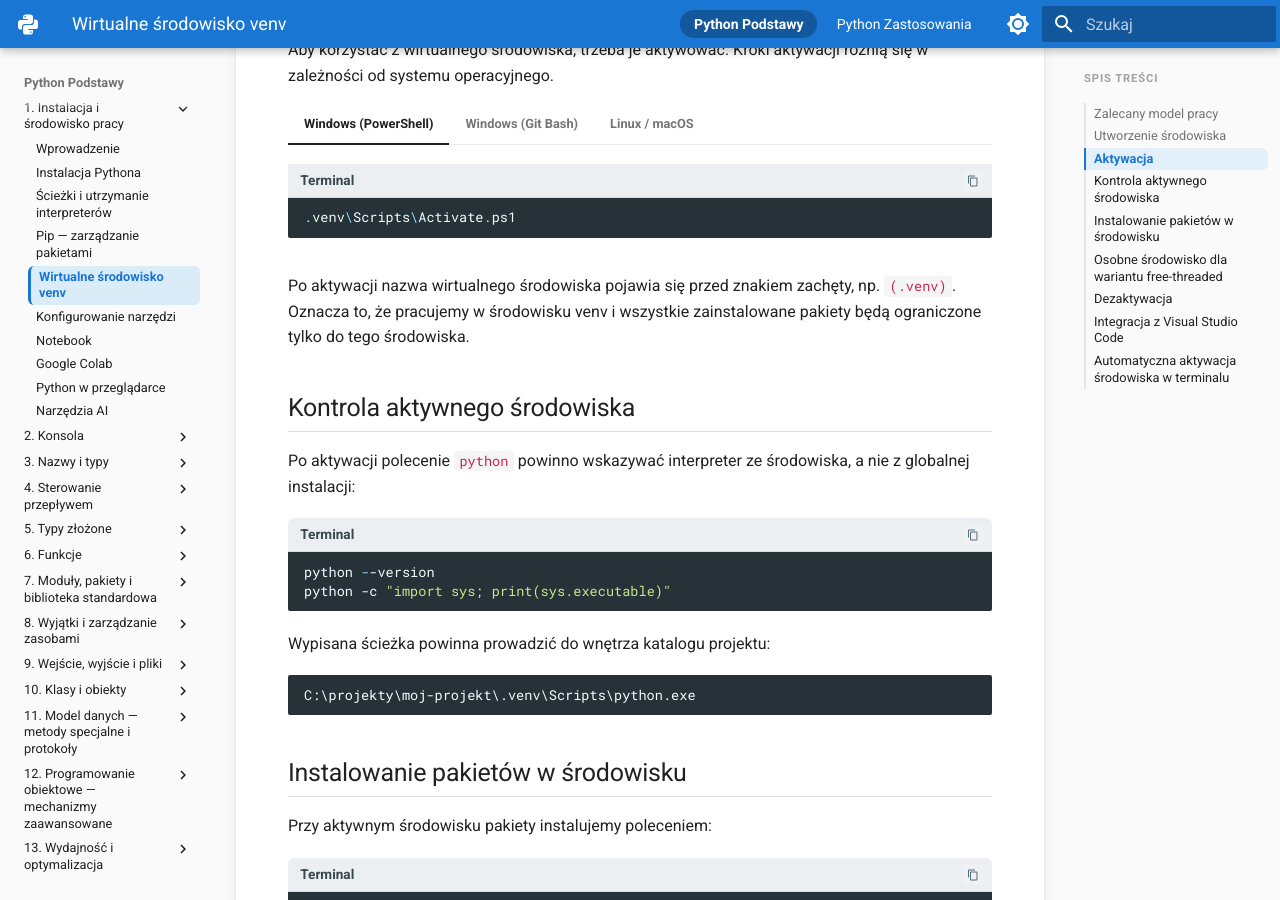
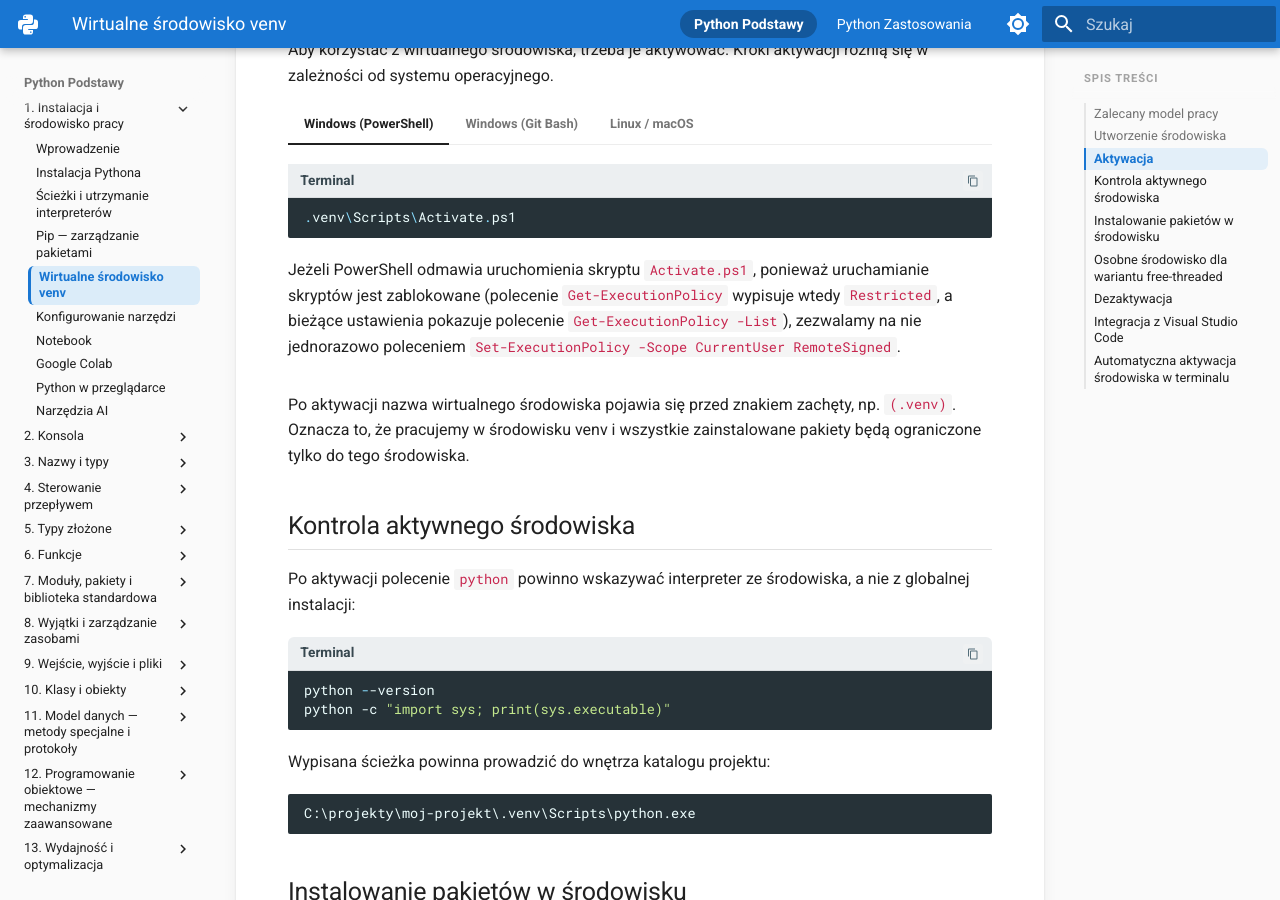
Before and after one commit to witoldprzygoda/python-notatki, an MkDocs documentation site: the page built from docs/01-instalacja/venv.md, in a window 1280 px wide and 900 px high, scrolled down 1856 px. Built offline with MkDocs 1.6.1 and Material for MkDocs 9.7.7, drawn with Linux system fonts in a browser that asks for light colours.

Commit message:
Give the execution policy hint at the first venv activation
The hint about blocked scripts stood only at the end of the profile tab, while the first activation of Activate.ps1 (venv.md, Aktywacja) and chapter 1 of Python Zastosowania ran the script without it; with the default Restricted policy of Windows PowerShell 5.1 the activation fails before the reader reaches the hint. The conditional hint now follows the first activation, the profile tab and the project setup page refer to it.

Co-Authored-By: Claude Opus 5.5 <noreply@anthropic.com>

````diff
--- a/docs/01-instalacja/venv.md
+++ b/docs/01-instalacja/venv.md
@@ -62,6 +62,11 @@ Aby korzystać z wirtualnego środowiska, trzeba je aktywować. Kroki aktywacji
     ```powershell title="Terminal"
     .venv\Scripts\Activate.ps1
     ```
+
+    Jeżeli PowerShell odmawia uruchomienia skryptu `Activate.ps1`, ponieważ uruchamianie
+    skryptów jest zablokowane (polecenie `Get-ExecutionPolicy` wypisuje wtedy `Restricted`,
+    a bieżące ustawienia pokazuje polecenie `Get-ExecutionPolicy -List`), zezwalamy na nie
+    jednorazowo poleceniem `Set-ExecutionPolicy -Scope CurrentUser RemoteSigned`.
 
 === "Windows (Git Bash)"
 
````
Also changed, not shown: other parts of docs/01-instalacja/venv.md (+2 -4 lines), docs/zastosowania/01-jupyter/srodowisko-projektu.md (+2 -0 lines).
